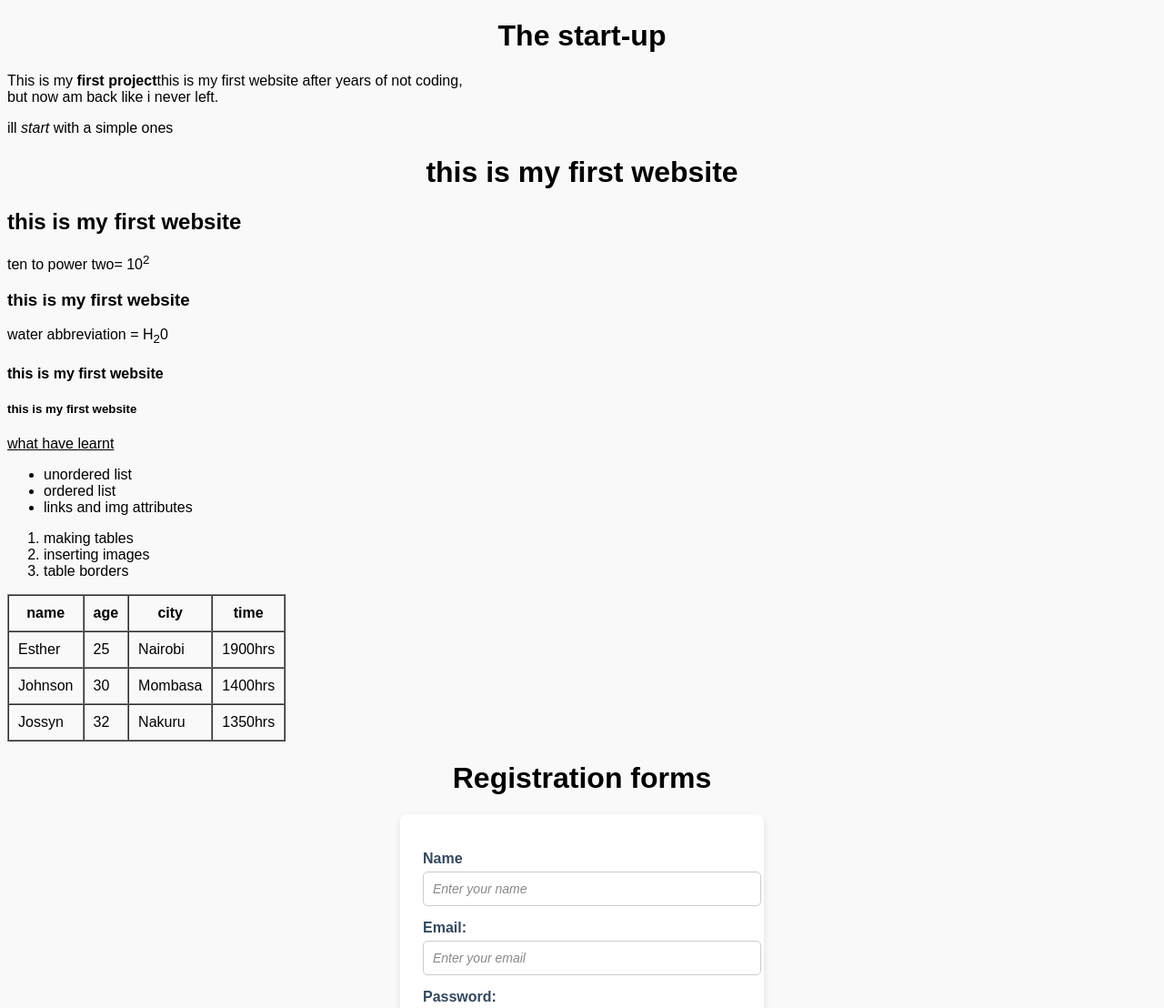
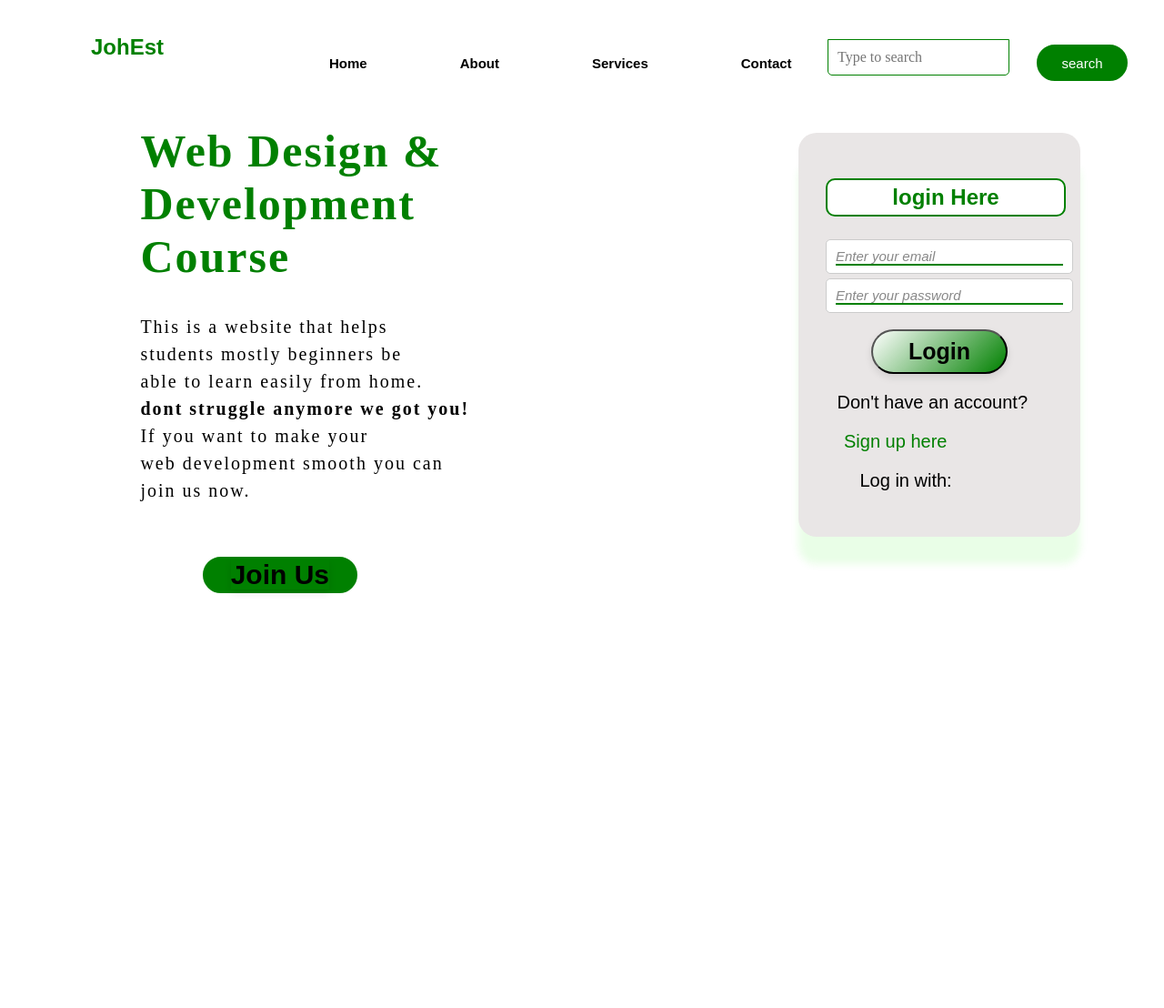
Before and after one commit to EstherWangui/first-project, a plain HTML site: page index.html in a window 1280 px wide. Shown: the top 1108 px of the page at 91% size. After the commit the page ends 800 px from the top, so only its background shows below. Drawn offline with Linux system fonts and the light colour scheme.

Commit message:
modified changes

```diff
--- a/index.html
+++ b/index.html
@@ -8,70 +8,43 @@
 </head>
 <body>
 
-    <h1>The start-up</h1>
-    <p>This is my <b>first project</b>this is my first website after years of not coding,<br> but now am back like i never left.</p>
-    <p>ill <i>start</i> with a simple ones</p>
-    <h1 img src="" alt ="the image">this is my first website</h1>
-    <h2>this is my first website</h2>
-    <p>ten to power two= 10<sup>2</sup></p>
-    <h3>this is my first website</h3>
-    <p> water abbreviation = H<sub>2</sub>0</p>
-    <h4>this is my first website</h4>
-    <h5>this is my first website</h5>
-    <p><u>what have learnt</u>
+   <div class="main">
+    <div class="navbar">
+    <div class="icon">
+        <h2 class="log0" >JohEst </h2>
+    </div>
+    <div class="menu">
         <ul>
-            <li>unordered list</li>
-            <li>ordered list</li>
-            <li>links and img attributes</li>
+        <li><a href="#">Home</a></li>
+        <li><a href="#">About</a></li>
+        <li><a href="#">Services</a></li>
+        <li><a href="#">Contact</a></li>
         </ul>
-        <ol>
-            <li>making tables</li>
-            <li>inserting images</li>
-            <li>table borders</li>
-        </ol>
-    </p>
-    <table border="1" cellpadding="10" cellspacing="0">
-        <thead>
-         <tr>
-            <th colspan ="1">name</th>
-            <th colspan ="1">age</th>
-            <th colspan ="1">city</th>
-            <th colspan ="1">time</th>
-        </tr>
-        </thead>
-        <tbody>
-           <tr>
-             <td rowspan="1">Esther</td>
-             <td rowspan ="1">25</td>
-             <td rowspan="1">Nairobi</td>
-             <td rowspan="1">1900hrs</td>
-           </tr>
-           <tr>
-             <td rowspan="1">Johnson</td>
-             <td rowspan="1">30</td>
-             <td rowspan="1">Mombasa</td>
-             <td rowspan="1">1400hrs</td>
-           </tr>
-           <tr>
-             <td rowspan="1">Jossyn</td>
-             <td rowspan="1">32</td>
-             <td rowspan="1">Nakuru</td>
-             <td rowspan="1">1350hrs</td>
-           </tr>
-        </tbody>
+    </div>
+    <div class="search">
+        <input class="srch" type="search" name="" placeholder="Type to search">
+        <a href="#"><button class="btn">search</button></a>
+    </div>
+    </div>
+    <div class="content">
+        <h1>Web Design &<span><br>Development</span><br>Course</h1>
+        <p class="pr"> This is a website that helps<br>students mostly beginners be<br> able to
+        learn easily from home.<br><b>dont struggle anymore </b> <b>we got you!</b><br>If you want to make your <br>web development smooth you can <br>
+        join us now. </p>
+        <button class="cn"><a href="#" class="join">Join Us</a></button>
+    </div>
+    </div>
+    <form class="container">
+        <h2>login Here</h2>
+        <input type="email" id="email" placeholder="Enter your email" ><br>
+        <input type="password" id="password" placeholder="Enter your password"><br><br>
+        <button class="btnn"><a href="#">Login</a></button>
 
-
-    </table>
-    <h1>Registration forms</h1>
-    <form class="container">
-        <label for ="name">Name</label>
-        <input type="text" id="name" placeholder="Enter your name">
-        <label for ="email">Email:</label>
-        <input type="email" id="email" placeholder="Enter your email">
-        <label for ="password">Password:</label>
-        <input type="password" id="password" placeholder="Enter your password">
-        <button type="submit">Submit</button>
+        <p class="link">Don't have an account?</p>
+        <a href="#" class="sign">Sign up here</a>
+        <p class="liw">Log in with:</p>
     </form>
+    <script></script>
 
 </body>
 </html>
--- a/styles.css
+++ b/styles.css
@@ -1,20 +1,194 @@
 body {
-    background-color: #f9f9f9;
+  background-color: white;
   font-family: Arial, sans-serif;
 }
 
 h1 {
-    color: black;
+  color: green;
+  text-align: left;
+  margin-left: 400px;
+}
+h2 {
+  color: green;
   text-align: center;
 }
+.main{
+  width: 100%;
+  background: linear-gradient(to top,rgba(0,0,0,0,0.5)50%, rgba(0,0,0,0,0.5)50%),url(images/pexels-madeon08-102061.jpg);
+  background-position: center;
+  background-size: cover;
 
+}
+.navbar { display: flex;
+    width: 1200px;
+    height: 75px;
+    margin: auto;
+    padding: 10px; }
+.icon{
+    width: 200px;
+    float: left;
+    height: 70px;
+    }
+.logo{
+  color: orange;
+  font-size: 35px;
+  font-family: Arial;
+  float: left;
+  padding-left: 20px;
+  padding-top: 10px;
+}
+.menu{
+  width: 400px;
+  float: left;
+  height: 70px;
+}
+ul{
+  float: left;
+  display: flex;
+  justify-content: center;
+  align-items: center;
+}
+ul li{
+  list-style: none;
+  margin-left: 62px;
+  margin-top: 27px;
+  font-size: 14px;
+}
+ul li a{
+  text-decoration: none;
+  color: white;
+  font-family: Arial;
+  font-weight: bold;
+  transition: 0.4s ease-in-out;
+}
+ul li a:hover{
+  color: green;
+
+}
+.search{
+  width: 330px;
+  float: left;
+  margin-left: 270px;
+}
+.srch{
+  font-family: 'Times New Roman';
+  width: 200px;
+  height: 40px;
+  background: transparent;
+  border: 1px solid green;
+  margin-top: 25px;
+  color: #f9f9f9;
+  font-size: 16px;
+  float: left;
+  padding: 10px;
+  border-bottom-left-radius: 5px;
+  border-bottom-right-radius: 5px;
+
+}
+.content{
+  width:12oopx;
+  height: auto;
+  margin: auto;
+  color: black;
+  position: relative;
+}
+.content p{
+  padding-left: 20px;
+  padding-bottom: 25px;
+  color: black;
+  letter-spacing: 1.2px;
+  line-height: 30px;
+  letter-spacing: 2px;
+  font-size: 20px;
+  margin-left: 10%;
+  font-family: 'Times New Roman';
+}
+.content  h1{
+  padding-left: 20px;
+  letter-spacing: 2px;
+  font-size: 50px;
+  margin-left: 10%;
+  font-family: 'Times New Roman';
+ }
+ .cn{
+  margin-left: 17%;
+  background-color: green;
+  font-family: Arial;
+  width:170px;
+  height: 40px;
+  background: green;
+  border: green;
+  border: 2px solid green;
+  margin-top: 13px;
+  color: white;
+  font-size: 15px;
+  border-bottom-right-radius: 5px;
+  border-radius: 40px;
+  padding-bottom: 2px;
+
+ }
+ .cn a{
+  text-decoration: none;
+ }
+ .join{
+  color: black;
+  font-size: 30px;
+  font-family: arial;
+  font-weight: bold;
+  box-shadow: 0 4px 8px rgba(0, 0, 0, 0.1);
+  cursor: pointer;
+
+ }
+.btn{
+  width:100px;
+  height: 40px;
+  background: green;
+  border: green;
+  border: 2px solid green;
+  margin-top: 13px;
+  color: white;
+  font-size: 15px;
+  border-bottom-right-radius: 5px;
+  border-radius: 40px;
+  float: right;
+
+}
+.btn:focus{
+  outline: none;
+}
+.srch{
+  outline: none;
+}
+
+.navbar a { color: black;
+     padding: 14px 20px;
+     text-decoration: none;
+     font-size: 15px;
+    }
+.navbar a:hover { background-color: #575757; }
+.navbar .logo {
+  font-weight: bold;
+   margin-right: auto;
+ }
 .container {
-    width: 350px;
-    margin: 0 auto;
-    background: #fff;
-    padding: 25px;
-    border-radius: 8px;
-    box-shadow: 0 4px 8px rgba(0, 0, 0, 0.1);
+  top: -0.5%;
+  margin-top: 150px;
+  position: absolute;
+  margin-left: 870px;
+  width:250px;
+  margin-right: 30%;
+  background: rgb(233, 230, 230);
+  padding: 30px;
+  border-radius: 20px;
+  box-shadow: 0 30px 8px rgba(38, 245, 15, 0.1);
+  float: right;
+}
+.container h2{
+  border: 2px solid;
+  width: 250px;
+  border-radius: 10px;
+  background-color: white;
+  padding: 5px;
 }
 
 .container label {
@@ -22,7 +196,6 @@ h1 {
   margin-top: 15px;
   font-weight: bold;
   color: #34495e;
-
 }
 
 .container input {
@@ -37,13 +210,82 @@ h1 {
 .container input::placeholder {
   color: #888;
   font-style: italic;
+  border-bottom: 2px solid green;
+  font-size: 15px;
+  font-weight: 20px;
+
+}
+.link{
+  margin-left: 5%;
+  color: black;
+  font-size: 20px;
+  font-family: arial;
+  text-decoration: none;
+}
+.sign{
+   margin-left: 8%;
+  color: green;
+  font-size: 20px;
+  font-family: arial;
+  text-decoration: none;
+}
+.liw{
+  margin-left: 15%;
+  color: black;
+  font-family: arial;
+  font-size: 20px;
+}
+.btnn{
+width:150px;
+  margin: 0 auto;
+  background: linear-gradient(135deg, #fff, green);
+  padding: 8px;
+  border-radius: 25px;
+  box-shadow: 0 4px 8px rgba(0, 0, 0, 0.1);
+  cursor: pointer;
+  font-size: 25px;
+  transition: all 0.3s ease;
+  font-weight: bold;
+  text-shadow: 15px;
+  margin-left: 20%;
+}
+.btnn a{
+  color: black;
+  text-decoration: none;
+}
+button:hover {
+  color: green;
+  font-weight: bold;
+  background: linear-gradient(45deg, grey, white);
+  box-shadow: 0 0 12px rgba(38, 245, 15, 0.1);
+  animation: bounce 3s infinite alternate;
 }
 
-.container button {
-    width: 350px;
-    margin: 0 auto;
-    background: #fff;
-    padding: 25px;
-    border-radius: 8px;
-    box-shadow: 0 4px 8px rgba(0, 0, 0, 0.1);
+@keyframes bounce {
+  0% {
+    transform: translateY(0);
   }
+  100% {
+    transform: translateY(-10px);
+  }
+}
+
+@keyframes bounce {
+  0% {
+    box-shadow: 0 0 8px rgba(30,144,255,0.6);
+  }
+  100% {
+    box-shadow: 0 0 16px rgba(138,43,226,0.8);
+  }
+}
+/*/button::after {
+  content: "";
+  position: absolute;
+  top: -50%;
+  left: -50%;
+  width: 200%;
+  height: 200%;
+  background: radial-gradient(circle, rgba(138, 43, 226, 0.4), transparent 70%);
+  opacity: 0;
+  transition: opacity 0.4s ease;
+}
```
Also changed, not shown: images/pexels-jeshoots-234527.jpg (added), images/pexels-madeon08-102061.jpg (added), images/pexels-thngocbich-669996.jpg (added). Lines whose indentation alone changed are shown as unchanged.
